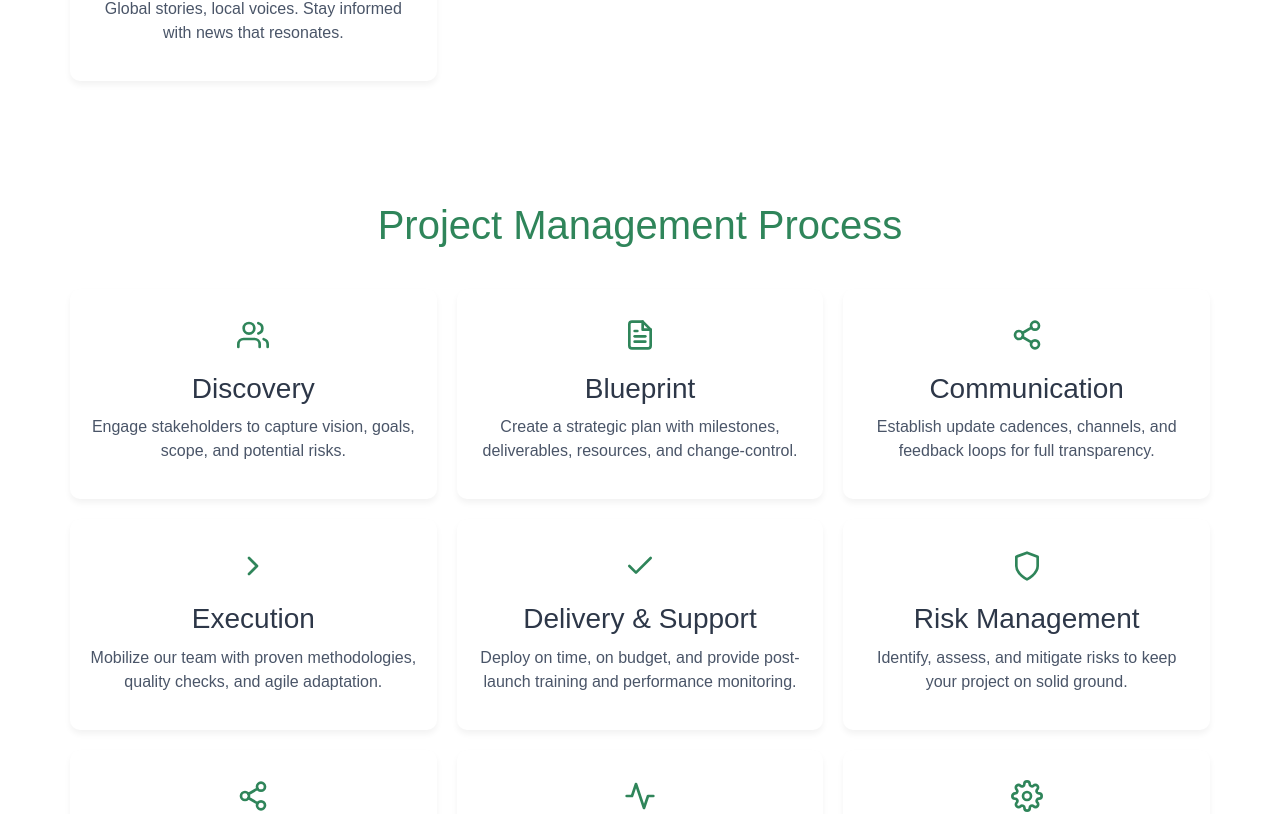
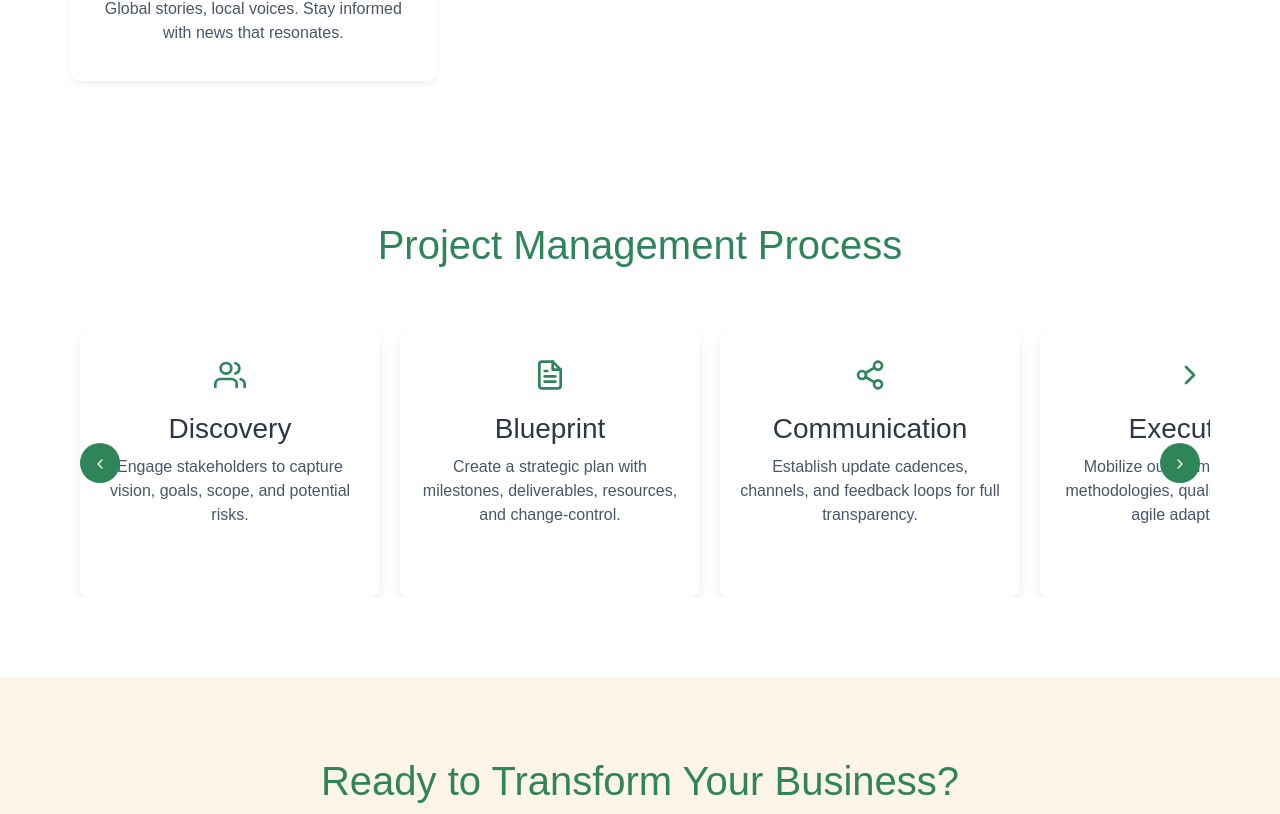
Before and after one commit to Danishanwar01/CodeQalb, a React (Create React App) app: page / in a window 1280 px wide. Shown: the part 2553-3367 px from the top of the page. Built offline with nearby package versions, Linux system fonts and the light colour scheme.

Commit message:
update public file

```diff
--- a/src/components/Home.jsx
+++ b/src/components/Home.jsx
@@ -104,6 +104,32 @@ const Home = () => {
   const handleTouchEnd = () => {
     const diff = touchStartXRef.current - touchEndXRef.current;
     if (Math.abs(diff) > 50) (diff > 0 ? nextSlide() : prevSlide());
+  };
+
+  const [currentProjectSlide, setCurrentProjectSlide] = useState(0);
+const maxProjectIndex = Math.max(0, projectSteps.length - visibleCards);
+const safeProjectSlide = Math.min(currentProjectSlide, maxProjectIndex);
+
+const nextProjectSlide = () =>
+  setCurrentProjectSlide((p) =>
+    p >= maxProjectIndex ? 0 : p + 1
+  );
+const prevProjectSlide = () =>
+  setCurrentProjectSlide((p) =>
+    p <= 0 ? maxProjectIndex : p - 1
+  );
+
+// Touch support for project slider
+const projTouchStartX = useRef(0);
+const projTouchEndX = useRef(0);
+const handleProjTouchStart = (e) =>
+  (projTouchStartX.current = e.targetTouches[0].clientX);
+const handleProjTouchMove = (e) =>
+  (projTouchEndX.current = e.targetTouches[0].clientX);
+const handleProjTouchEnd = () => {
+  const diff = projTouchStartX.current - projTouchEndX.current;
+  if (Math.abs(diff) > 50)
+    diff > 0 ? nextProjectSlide() : prevProjectSlide();
 };
 
   // Styles
@@ -331,21 +357,60 @@ const Home = () => {
 
 
 
-  {/* Project Management Section */}
-  <section style={{ padding: '60px 0', backgroundColor: '#fff' }}>
+ {/* Project Management Slider */}
+<section style={{ padding: '80px 0', backgroundColor: '#fff' }}>
   <div style={styles.container}>
     <h2 style={styles.sectionTitle}>Project Management Process</h2>
-          <div style={styles.grid}>
+    <div style={styles.sliderWrapper}>
+      {!isMobile && (
+        <button
+          style={{ ...styles.navButton, left: 10 }}
+          onClick={prevProjectSlide}
+        >
+          <FiChevronLeft />
+        </button>
+      )}
+
+      <div
+        style={{
+          ...styles.sliderContainer,
+          transform: `translateX(-${safeProjectSlide * actualCardWidth}px)`
+        }}
+        onTouchStart={handleProjTouchStart}
+        onTouchMove={handleProjTouchMove}
+        onTouchEnd={handleProjTouchEnd}
+      >
         {projectSteps.map((item, i) => (
-              <div key={i} style={styles.card}>
-                <div style={{ fontSize: '2rem', color: '#2F855A', marginBottom: '15px' }}>{item.icon}</div>
-                <h3 style={{ color: '#2d3748', marginBottom: '10px' }}>{item.title}</h3>
+          <div key={i} style={styles.featureCard}>
+            <div
+              style={{
+                fontSize: '2rem',
+                color: '#2F855A',
+                marginBottom: '15px'
+              }}
+            >
+              {item.icon}
+            </div>
+            <h3 style={{ color: '#2d3748', marginBottom: '10px' }}>
+              {item.title}
+            </h3>
             <p style={{ color: '#4a5568' }}>{item.description}</p>
           </div>
         ))}
       </div>
+
+      {!isMobile && (
+        <button
+          style={{ ...styles.navButton, right: 10 }}
+          onClick={nextProjectSlide}
+        >
+          <FiChevronRight />
+        </button>
+      )}
+    </div>
   </div>
 </section>
+
 
 
 
```
Lines whose indentation alone changed are shown as unchanged.
